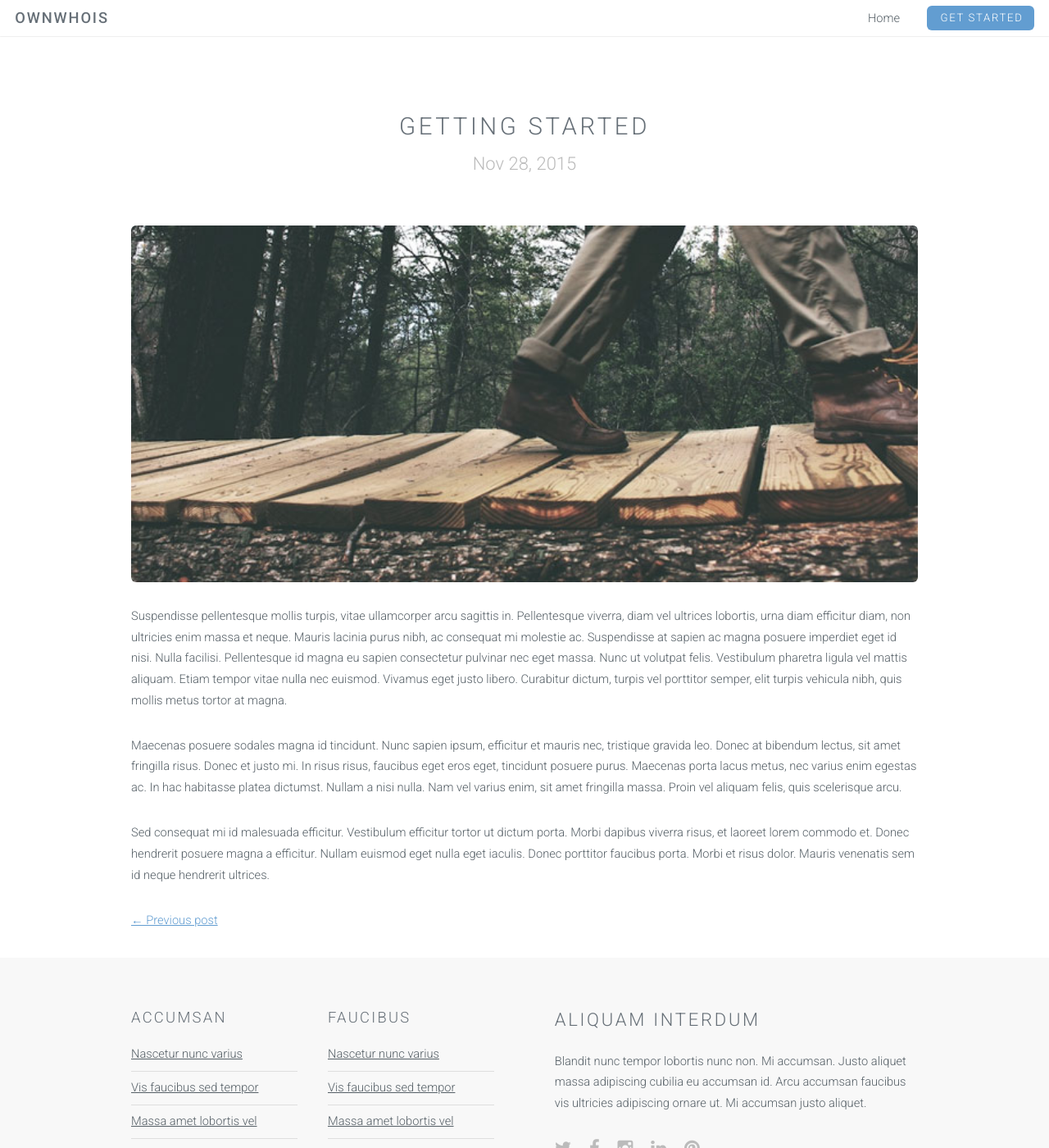
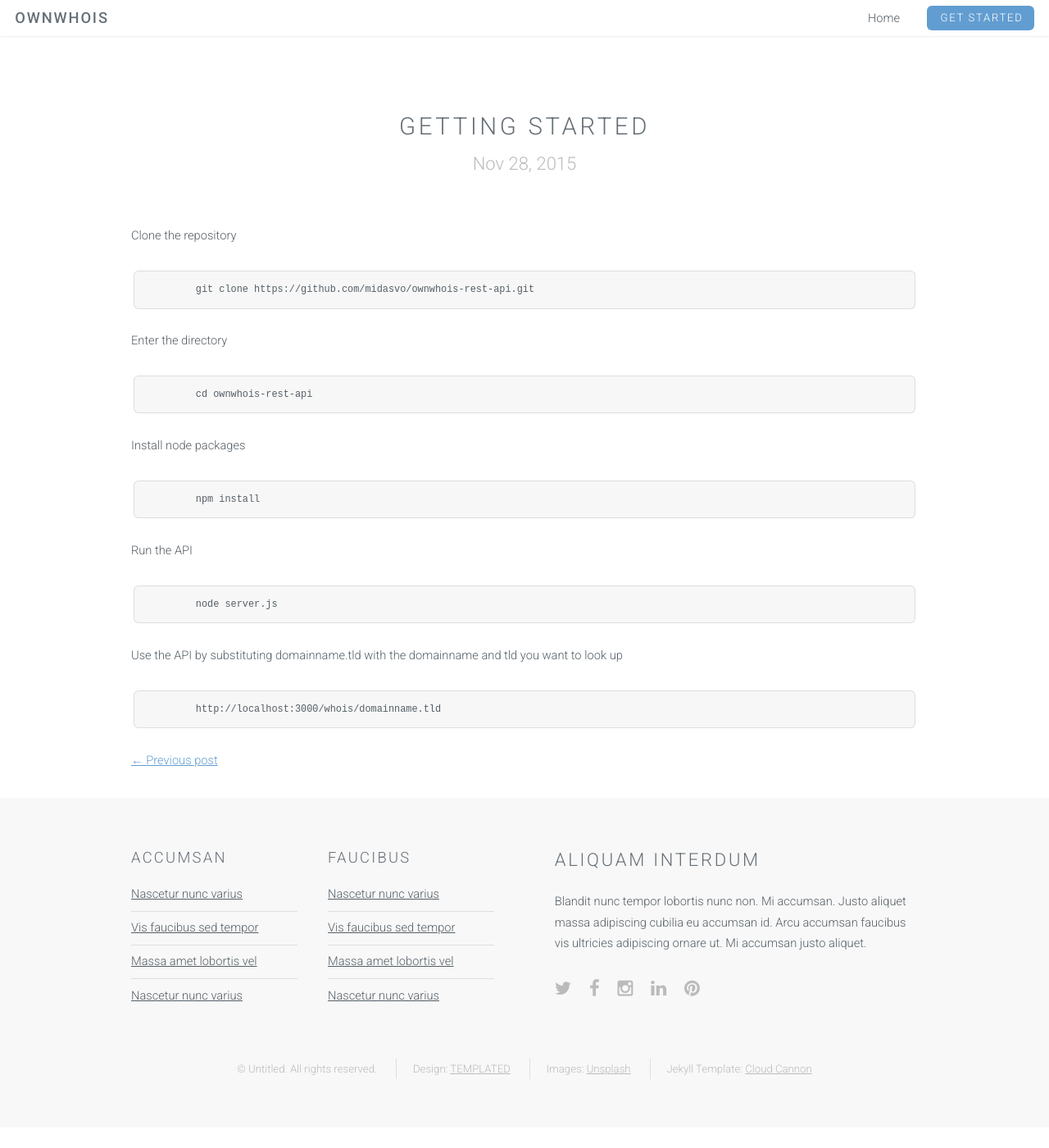
Before and after one commit to midasvo/ownWhois, a Jekyll site: the page built from _posts/2015-11-28-getting-started.markdown, in a window 1280 px wide and 1400 px high. Shown: the whole window at 82% size. Built offline with Jekyll 4.4.1, drawn with Linux system fonts in a browser that asks for light colours.

Commit message:
added getting started

````diff
--- a/_posts/2015-11-28-getting-started.markdown
+++ b/_posts/2015-11-28-getting-started.markdown
@@ -5,9 +5,28 @@ date:   2015-11-28 14:37:44
 categories: tutorial
 ---
 
-<img src="{{ site.baseurl }}/images/pic01.jpg" class="fit image">
-Suspendisse pellentesque mollis turpis, vitae ullamcorper arcu sagittis in. Pellentesque viverra, diam vel ultrices lobortis, urna diam efficitur diam, non ultricies enim massa et neque. Mauris lacinia purus nibh, ac consequat mi molestie ac. Suspendisse at sapien ac magna posuere imperdiet eget id nisi. Nulla facilisi. Pellentesque id magna eu sapien consectetur pulvinar nec eget massa. Nunc ut volutpat felis. Vestibulum pharetra ligula vel mattis aliquam. Etiam tempor vitae nulla nec euismod. Vivamus eget justo libero. Curabitur dictum, turpis vel porttitor semper, elit turpis vehicula nibh, quis mollis metus tortor at magna.
+Clone the repository
+```
+	git clone https://github.com/midasvo/ownwhois-rest-api.git
+```
 
-Maecenas posuere sodales magna id tincidunt. Nunc sapien ipsum, efficitur et mauris nec, tristique gravida leo. Donec at bibendum lectus, sit amet fringilla risus. Donec et justo mi. In risus risus, faucibus eget eros eget, tincidunt posuere purus. Maecenas porta lacus metus, nec varius enim egestas ac. In hac habitasse platea dictumst. Nullam a nisi nulla. Nam vel varius enim, sit amet fringilla massa. Proin vel aliquam felis, quis scelerisque arcu.
 
-Sed consequat mi id malesuada efficitur. Vestibulum efficitur tortor ut dictum porta. Morbi dapibus viverra risus, et laoreet lorem commodo et. Donec hendrerit posuere magna a efficitur. Nullam euismod eget nulla eget iaculis. Donec porttitor faucibus porta. Morbi et risus dolor. Mauris venenatis sem id neque hendrerit ultrices.
+Enter the directory
+```
+	cd ownwhois-rest-api
+```
+
+Install node packages
+```
+	npm install
+```
+
+Run the API
+```
+	node server.js
+```
+
+Use the API by substituting domainname.tld with the domainname and tld you want to look up
+```
+	http://localhost:3000/whois/domainname.tld
+```
````
